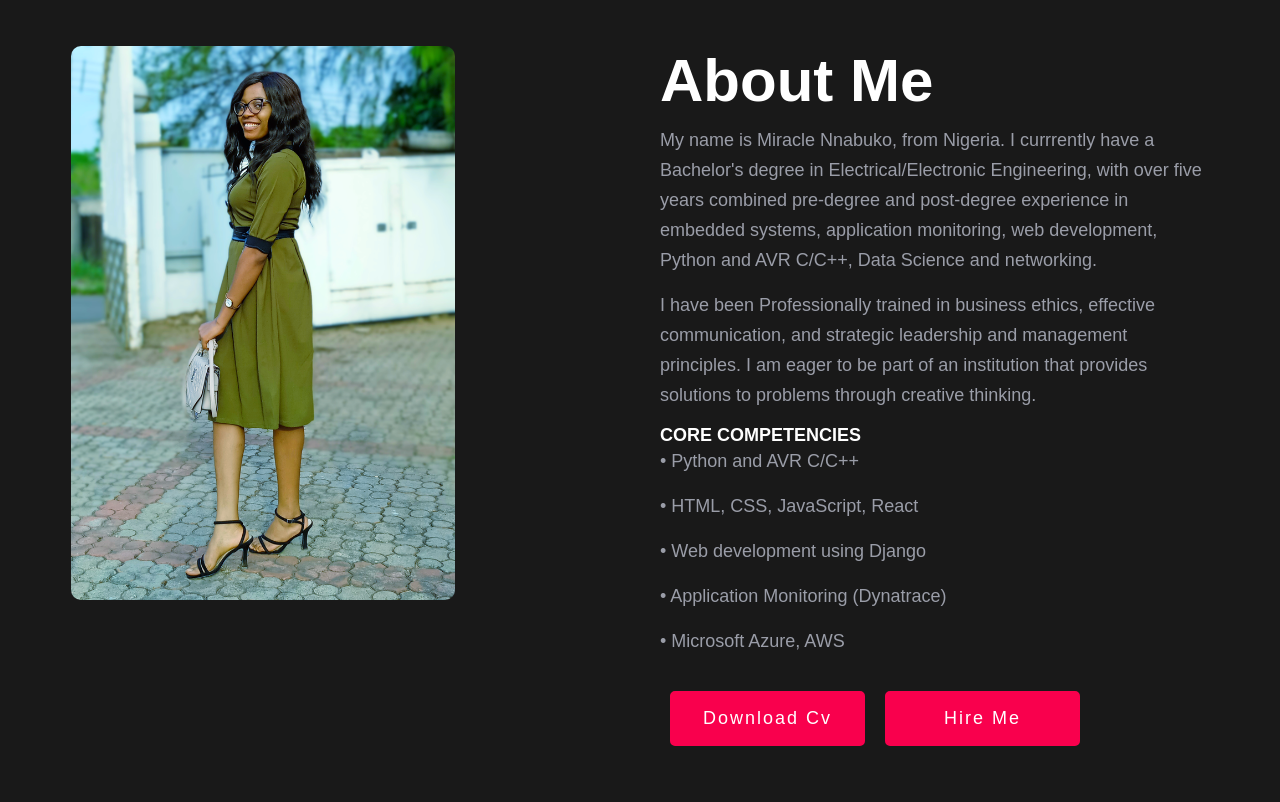
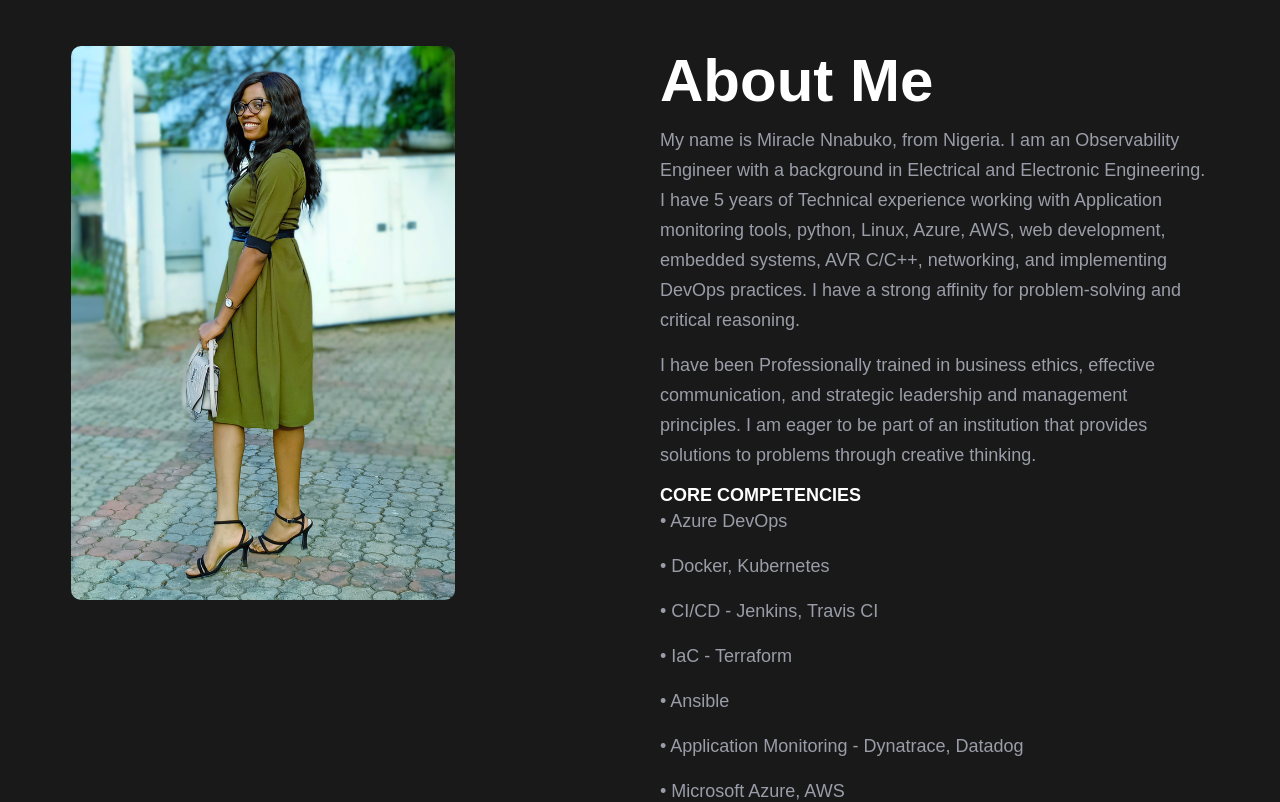
Before and after one commit to MamaAfrica/portfolio, a React (Create React App) app: page / in a window 1280 px wide. Shown: the part 580-1382 px from the top of the page. Built offline with nearby package versions, Linux system fonts and the light colour scheme.

Commit message:
updated CV

```diff
--- a/src/components/About.jsx
+++ b/src/components/About.jsx
@@ -22,8 +22,7 @@ function About() {
                         </h1>
                         <div className="about__meta">
                             <p className="about__text p__color">
-                            My name is Miracle Nnabuko, from Nigeria. I currrently have a Bachelor's degree in Electrical/Electronic Engineering,
-with over five years combined pre-degree and post-degree experience in embedded systems, application monitoring, web development, Python and AVR C/C++, Data Science and networking.
+                            My name is Miracle Nnabuko, from Nigeria. I am an Observability Engineer with a background in Electrical and Electronic Engineering. I have 5 years of Technical experience working with Application monitoring tools, python, Linux, Azure, AWS, web development, embedded systems, AVR C/C++, networking, and implementing DevOps practices. I have a strong affinity for problem-solving and critical reasoning.
                             </p>
                             <p className="about__text p__color">
 
@@ -34,15 +33,16 @@ I am eager to be part of an institution that provides solutions to problems thro
                             CORE COMPETENCIES
                         </h2>
 
-                        <p className='about__text p__color'>• Python and AVR C/C++</p>
-                        <p className='about__text p__color'>
-                        • HTML, CSS, JavaScript, React</p>
-    <p className='about__text p__color'>• Web development using Django</p>
-    <p className='about__text p__color'>
-                        • Application Monitoring
-    (Dynatrace)</p>
-    <p className='about__text p__color'>
-                        • Microsoft Azure, AWS</p>
+                        <p className='about__text p__color'>• Azure DevOps</p>
+                        <p className='about__text p__color'>• Docker, Kubernetes</p>
+                        <p className='about__text p__color'>• CI/CD - Jenkins, Travis CI</p>
+                        <p className='about__text p__color'>• IaC - Terraform</p>
+                        <p className='about__text p__color'>• Ansible</p>
+                        <p className='about__text p__color'>• Application Monitoring - Dynatrace, Datadog</p>
+                         <p className='about__text p__color'>• Microsoft Azure, AWS</p>
+                         <p className='about__text p__color'>• Python and AVR C/C++</p>
+                         <p className='about__text p__color'>• HTML, CSS, JavaScript, React</p>
+                         <p className='about__text p__color'>• Web development</p>
 
                             <div className="about__button d__flex align__items__center">
                             <a href={CV} download="nnabukoCV">
--- a/src/components/Home.jsx
+++ b/src/components/Home.jsx
@@ -13,7 +13,7 @@ function Home(){
   React.useEffect(() => {
     const options = {
     	strings: [
-        '<strong>Python Programmer</strong>',
+        '<strong>DevOps Engineer</strong>',
         '<strong>Embedded Systems Engineer</strong>'
       ],
       typeSpeed: 50,
```
Also changed, not shown: 1 other file (tests, documents, lock files or other folders).
